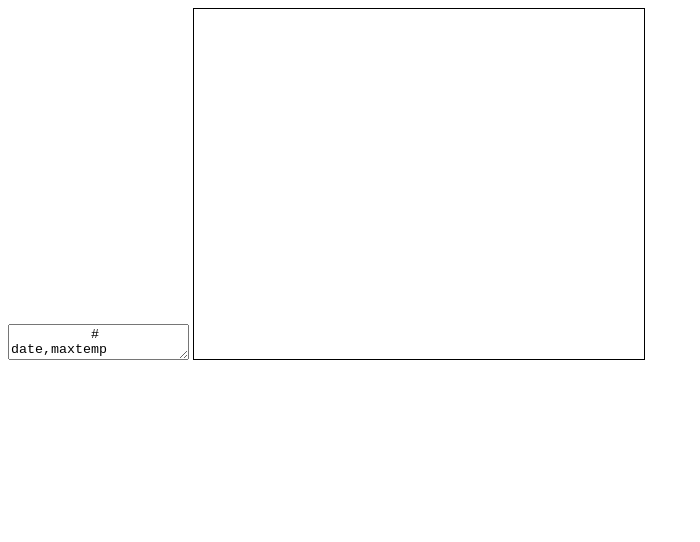
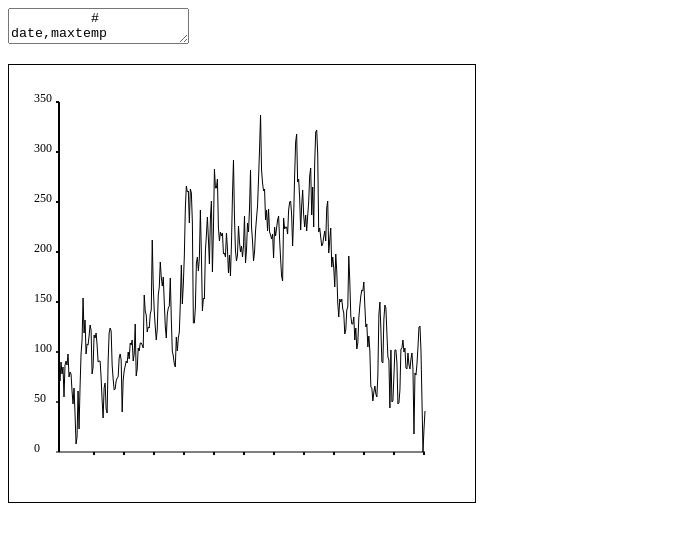
Before and after one commit to LinseyUvA/dataprocessing, a plain HTML site: page Homework/week 2/KNMI.html in a window 1280 px wide. Shown: the whole page, without its empty margins (0-700 px from the left). Drawn offline with Linux system fonts and the light colour scheme.

Commit message:
grafiek inprogress

```diff
--- a/Homework/week 2/KNMI.html
+++ b/Homework/week 2/KNMI.html
@@ -377,7 +377,9 @@
           20161230,   15
           20161231,   33
         </textarea>
-        <canvas id="myCanvas" width="450" height="350"></canvas>
+        <p>
+            <canvas id="myCanvas" width="466" height="437"></canvas>
+        </p>
         <script>
           // data ophalen en in lijnen opslitsen
           var data = document.getElementById("rawdata").value.split("\n");
@@ -409,11 +411,11 @@
           }
 
           // schermgrootte defineren
-          var grens = 30
+          var grens = 50
           var hoogte = document.getElementById("myCanvas")["height"]
           var breedte = document.getElementById("myCanvas")["width"]
-          var bereikDatum = [0, hoogte - (2 * grens)]
-          var bereikTemp = [0, breedte - (2 * grens)]
+          var bereikDatum = [0, breedte - (2 * grens)]
+          var bereikTemp = [0, hoogte - (2 * grens)]
 
           // datums omzetten naar milliseconde
           var milliseconde = []
@@ -422,33 +424,112 @@
             milliseconde.push(javaDatum[i].getTime())
           }
 
+          // bereken nieuwe waarden voor datums
+          var domeinDatum = [Math.min.apply(null, milliseconde), Math.max.apply(null, milliseconde)]
+          var veranderDatum = createTransform(domeinDatum, bereikDatum)
+          var puntenDatum = []
+          for (var i = 0; i < milliseconde.length; i++)
+          {
+            puntenDatum.push(veranderDatum(milliseconde[i]))
+          }
 
+          // bereken nieuwe waarden voor temperatuur
+          var domeinTemp = [Math.min.apply(null, javaTemp), Math.max.apply(null, javaTemp)]
+          var veranderTemp = createTransform(domeinTemp, bereikTemp)
+          var puntenTemp = []
+          for (var i = 0; i < javaTemp.length; i++)
+          {
+            puntenTemp.push(veranderTemp(javaTemp[i]))
+          }
+
+          // bererekenen van alfa en beta
           function createTransform(domain, range)
           {
             var domain_min = domain[0]
             var domain_max = domain[1]
             var range_min = range[0]
             var range_max = range[1]
-
             // formules voor het berekenen van de alpha en de beta
            	var alpha = (range_max - range_min) / (domain_max - domain_min)
             var beta = range_max - alpha * domain_max
-
             // returns de functie voor de lineaire transformatie (y= a * x + b)
             return function(x)
             {
               return alpha * x + beta;
             }
-        }
+          }
 
-        function draw()
-        {
-          var canvas = document.getElementById("myCanvas");
-          if (canvas.getContext) {
-            var ctx = canvas.getContext("2d");
+          function draw()
+          {
+            var canvas = document.getElementById("myCanvas")
+            if (canvas.getContext)
+            {
+              var ctx = canvas.getContext("2d")
 
+              var bereikTemp = Math.abs(domeinTemp[0]) + domeinTemp[1]
+              var aantalDagen = milliseconde.length
+
+              // teken x-as
+              ctx.beginPath()
+              ctx.moveTo(grens, grens + bereikTemp)
+              ctx.lineTo(grens + aantalDagen, grens + bereikTemp)
+              ctx.stroke()
+              ctx.closePath()
+
+              // teken y-as
+              ctx.beginPath()
+              ctx.moveTo(grens, grens - 13)
+              ctx.lineTo(grens, grens + bereikTemp)
+              ctx.stroke()
+              ctx.closePath()
+
+
+              // stapgrootte aan x-as toevoegen
+              var count = 35
+              for (var i = 0, maanden = 12; i < maanden; i++)
+              {
+                ctx.moveTo(grens + count, grens + bereikTemp + 3)
+                ctx.lineTo(grens + count, grens + bereikTemp)
+                ctx.stroke()
+                count += 30
+              }
+
+              // stapgrootte aan y-as toevoegen
+              var count = 0
+              for (var i = 0, n = 8; i < n; i++)
+              {
+                ctx.moveTo(grens - 3, grens + count - 13)
+                ctx.lineTo(grens, grens + count - 13)
+                ctx.stroke()
+                count += 50
+              }
+
+              // waarden aan x-as toevoegen
+              var count = 0
+              for (var i = 0, n = 8; i < n; i++)
+              {
+                ctx.font = '12px serif';
+                ctx.fillText(count, grens - 25, 400 - count - 13);
+                count += 50
+              }
+
+
+
+              // x-as benoemen
+
+
+              // punten in de grafiek toevoegen
+              ctx.beginPath()
+              ctx.moveTo(grens + puntenDatum[0], puntenTemp[0])
+              for (var i = 0; i < milliseconde.length; i++)
+              {
+                ctx.lineTo(grens + puntenDatum[i], hoogte - puntenTemp[i] - grens)
+              }
+              ctx.stroke()
+              ctx.closePath()
+
+            }
           }
-        }
         </script>
 
     </body>
```
